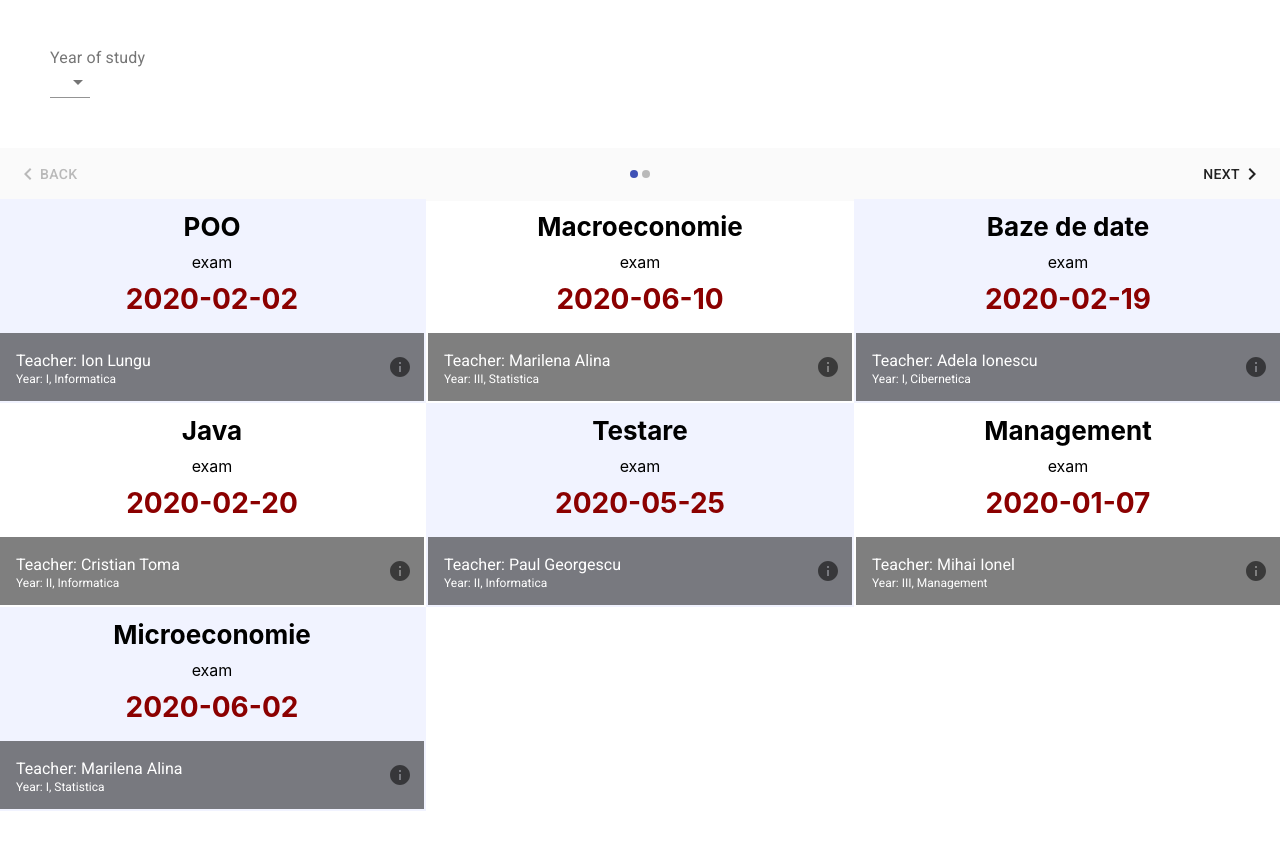
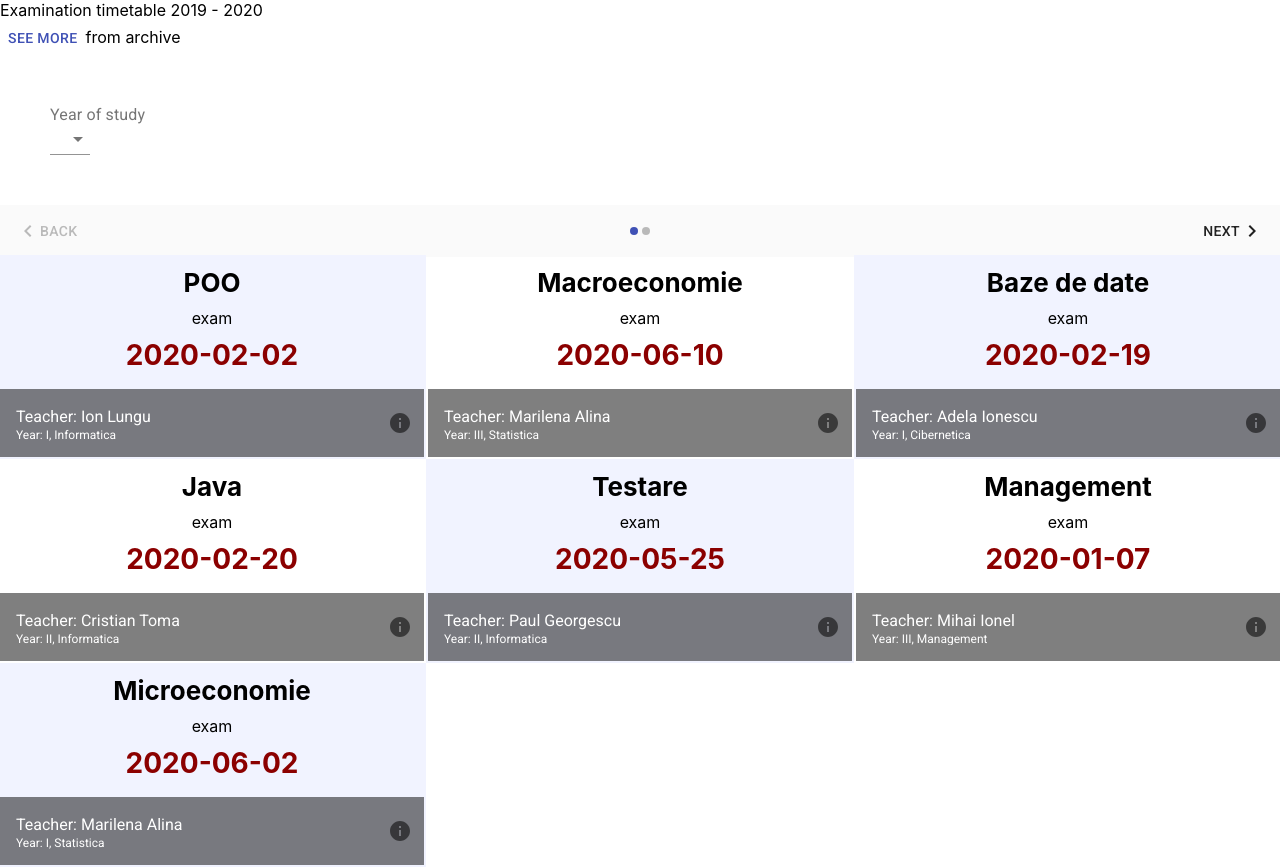
Before and after one commit to madalinaeleonorag/ExamsSchedule, a React (Create React App) app: page /Agenda in a window 1280 px wide. Before the commit the page ends 811 px from the top, so only its background shows below. Built offline with nearby package versions, Linux system fonts and the light colour scheme.

Commit message:
implement Agenda component

```diff
--- a/src/App.js
+++ b/src/App.js
@@ -34,9 +34,7 @@ class App extends Component {
           <Route path="/List">
             <List data={this.props.exms} />
           </Route>
-          <Route path="/Agenda">
-            <Agenda data={this.props.exms} />
-          </Route>
+          <Route path="/Agenda" component={Agenda}/>
           <Route exact path="/Item/:id" component={Item}/>
         </Switch>
       </Router>
--- a/src/Components/Agenda/Agenda.js
+++ b/src/Components/Agenda/Agenda.js
@@ -1,6 +1,8 @@
 import React, { Component } from 'react';
 import Filters from './Filters';
 import ExamsGrid from './ExamsGrid';
+import Archive from "./Archive";
+import { connect } from 'react-redux';
 
 class Agenda extends Component {
 
@@ -10,9 +12,14 @@ class Agenda extends Component {
       allData: [],
       filteredData: []
     }
+    console.log(this.props.data,"constructor");
   }
 
+  componentDidMount() {
+    console.log(this.props.data, "did mount");
+  }
   componentDidUpdate() {
+    console.log(this.props.data,"update");
     if (!this.state.allData.length) {
       this.setState({
         allData: this.props.data,
@@ -21,18 +28,34 @@ class Agenda extends Component {
     }
   }
 
-   search(exam){
+  search(exam) {
     return Object.keys(this).every((key) => exam[key] === this[key]);
   }
 
-  applyFilters = ( filter ) => {
+  applyFilters = (filter) => {
     this.setState({
       filteredData: [...this.state.allData.filter(this.search, filter)]
     });
   }
+
+  currentUnivesityYear = () => {
+    const currentDate = new Date();
+    const currentYear = currentDate.getFullYear();
+    const currentMonth = currentDate.getMonth() + 1;
+    let currentUniversityYear = "";
+    if (currentMonth > 9) {
+      currentUniversityYear = `${currentYear} - ${currentYear + 1}`;
+
+    } else {
+      currentUniversityYear = `${currentYear - 1} - ${currentYear}`;
+    }
+    return currentUniversityYear;
+  }
+
   render() {
     return (
       <div>
+        <Archive currentUniversityYear={this.currentUnivesityYear()}></Archive>
         <Filters applyFilters={this.applyFilters}></Filters>
         <ExamsGrid data={this.state.filteredData}></ExamsGrid>
       </div>
@@ -41,5 +64,15 @@ class Agenda extends Component {
 
 
 }
+const mapStateToProps = state => {
+  return {
+    data: state.exams,
+  };
+}
 
-export default Agenda;
+const mapDispatchToProps = dispatch => {
+  return {
+
+  }
+}
+export default connect(mapStateToProps, mapDispatchToProps)(Agenda);
--- /dev/null
+++ b/src/Components/Agenda/Archive.js
@@ -0,0 +1,15 @@
+import React from 'react';
+import Button from '@material-ui/core/Button';
+import { Link } from "react-router-dom";
+
+function Archive(props) {
+    return (
+        <div>
+            <div>Examination timetable <span>{props.currentUniversityYear}</span></div>
+            <div><Button color="primary" component={Link} to="/List"> See more </Button>
+            from archive</div>
+        </div>
+    )
+}
+
+export default Archive;
--- a/src/Components/Agenda/Filters.js
+++ b/src/Components/Agenda/Filters.js
@@ -40,7 +40,7 @@ const Filters = (props) => {
     };
 
     return (
-        <div>
+        <div className="stepper-filters">
             <form noValidate autoComplete="off">
                 {(activeStep === 0) && <div>
                     <InputLabel>Year of study</InputLabel>
--- a/src/Components/List/List.js
+++ b/src/Components/List/List.js
@@ -9,7 +9,6 @@ import { Link } from "react-router-dom";
 import Spinner from "../Spinner/Spinner";
 
 class List extends Component {
-
   render() {
     if (this.props.data) {
       return (
```
